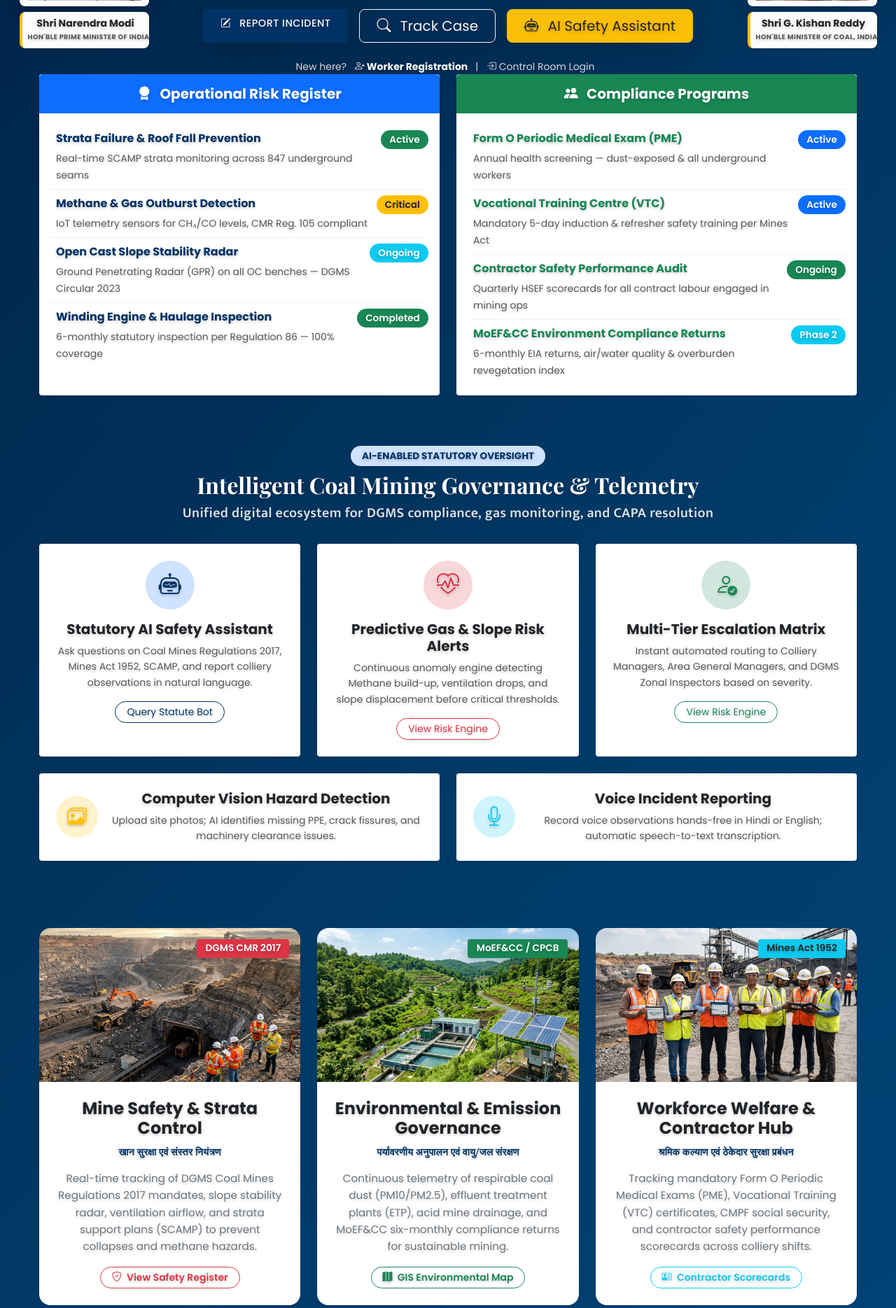
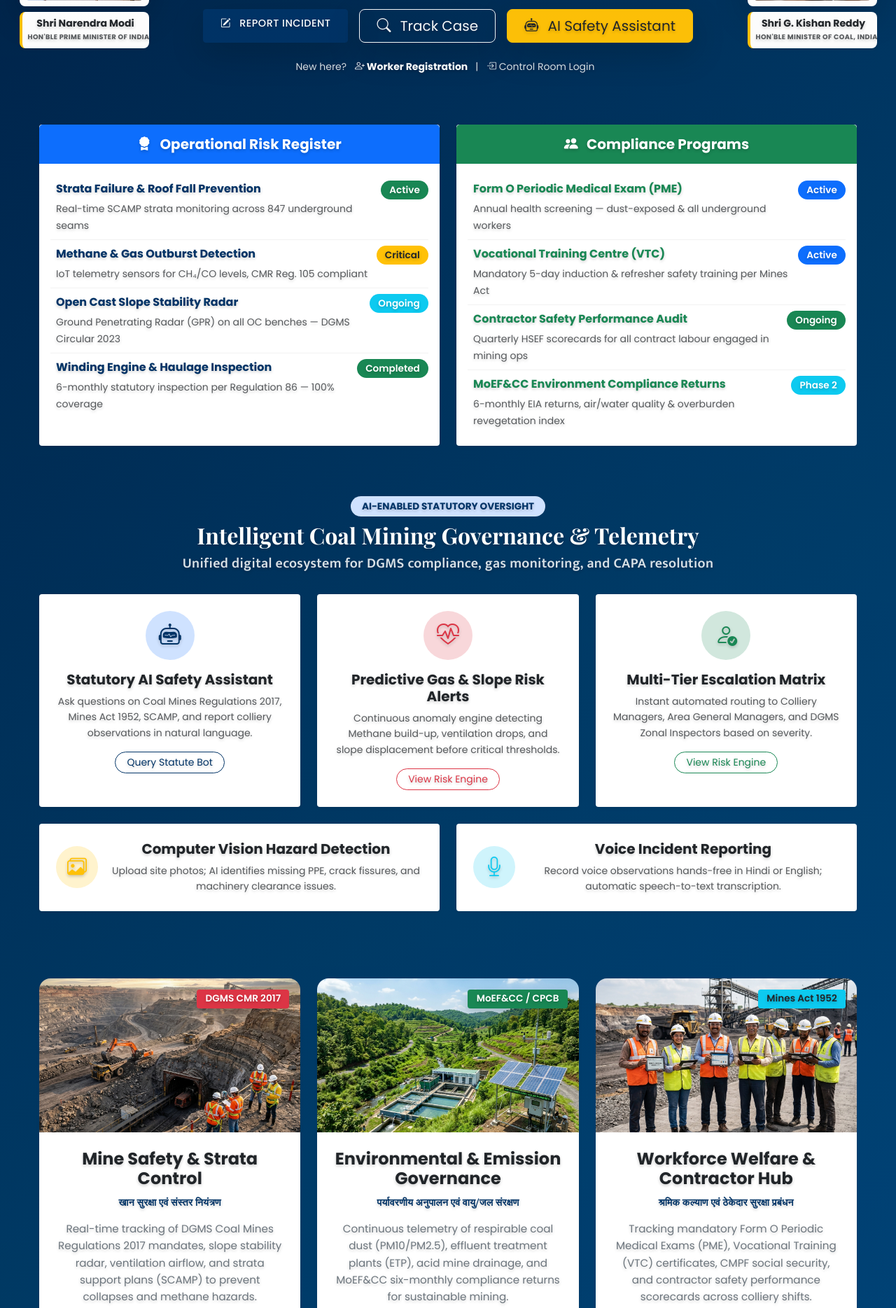
Before and after one commit to aryavsahu-lgtm/Complaint-Portal, a Flask app: page / in a window 1280 px wide. Shown: the part 482-2351 px from the top of the page at 70% size. Run offline with Flask 3, Linux system fonts and the light colour scheme; data that the repository does not hold is empty.

Commit message:
Fix spacing: add top margin between hero section and Operational Risk Register cards

```diff
--- a/frontend/templates/index.html
+++ b/frontend/templates/index.html
@@ -95,7 +95,7 @@
         </div>
     </div>
 
-    <div class="container mt-n5 position-relative" style="z-index: 10;">
+    <div class="container mt-5 pt-4 position-relative" style="z-index: 10;">
 
 
 
```
